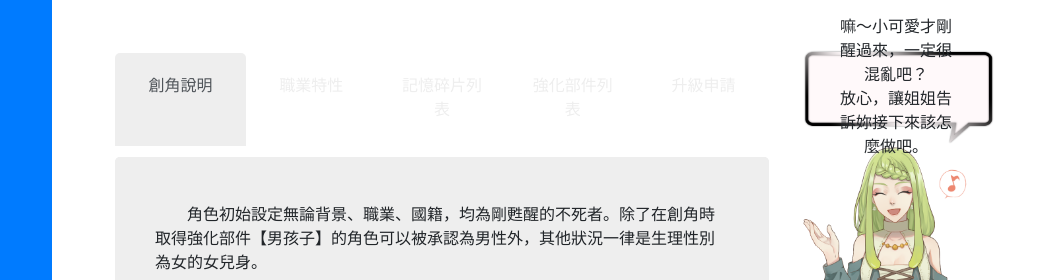
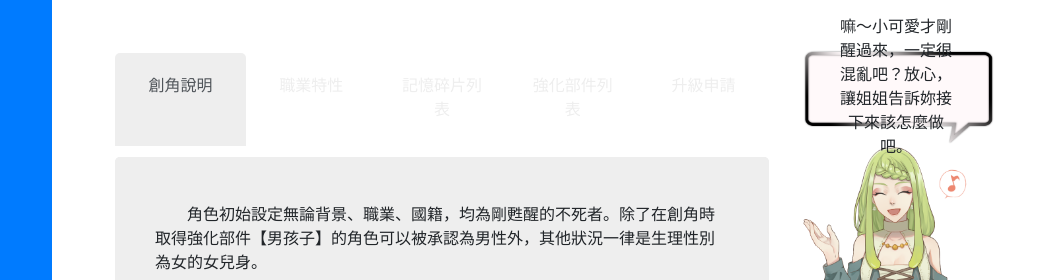
Before and after one commit to DayAfter99/DayAfter99, a website with bundled scripts: page diagram.html in a window 1280 px wide. Shown: the top 280 px of the page, 220-1280 px from the left. Built offline with nearby package versions, Linux system fonts and the light colour scheme; a web font is replaced by a local one.

Commit message:
version 2.3.2 #修正對話框排版

```diff
--- a/diagram.html
+++ b/diagram.html
@@ -378,7 +378,7 @@
         <div class="container-picture box box2">
           <img src="img/dialog.png" style="width:100%; height:100%;">
           <img src="img/Holic.png" style="width:100%; height:100%;">
-          <div class="centered">嘛～小可愛才剛醒過來，一定很混亂吧？<br/>放心，讓姐姐告訴妳接下來該怎麼做吧。</div>
+          <div class="centered">嘛～小可愛才剛醒過來，一定很混亂吧？放心，讓姐姐告訴妳接下來該怎麼做吧。</div>
         </div>
       </div>
 
```
